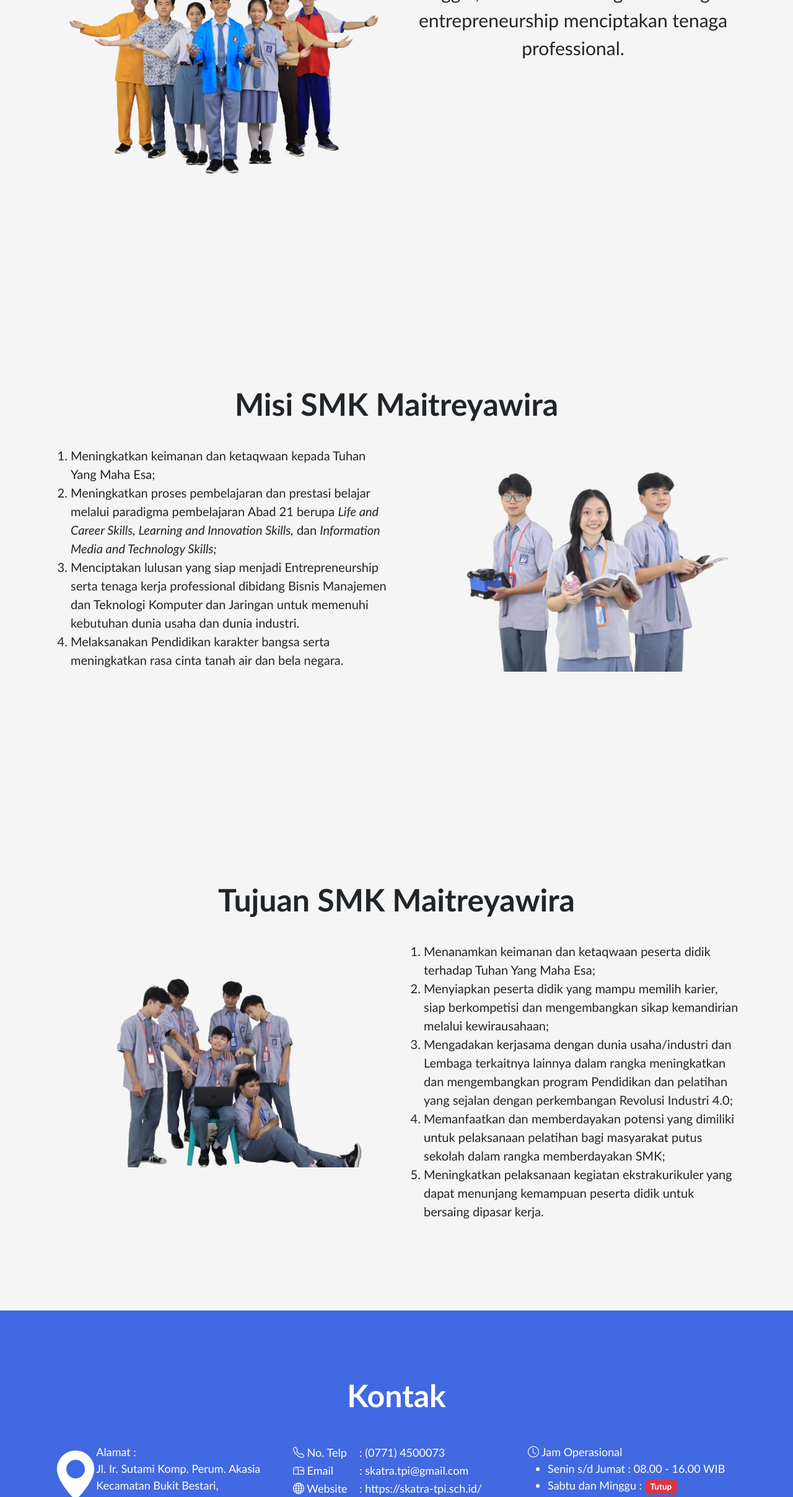
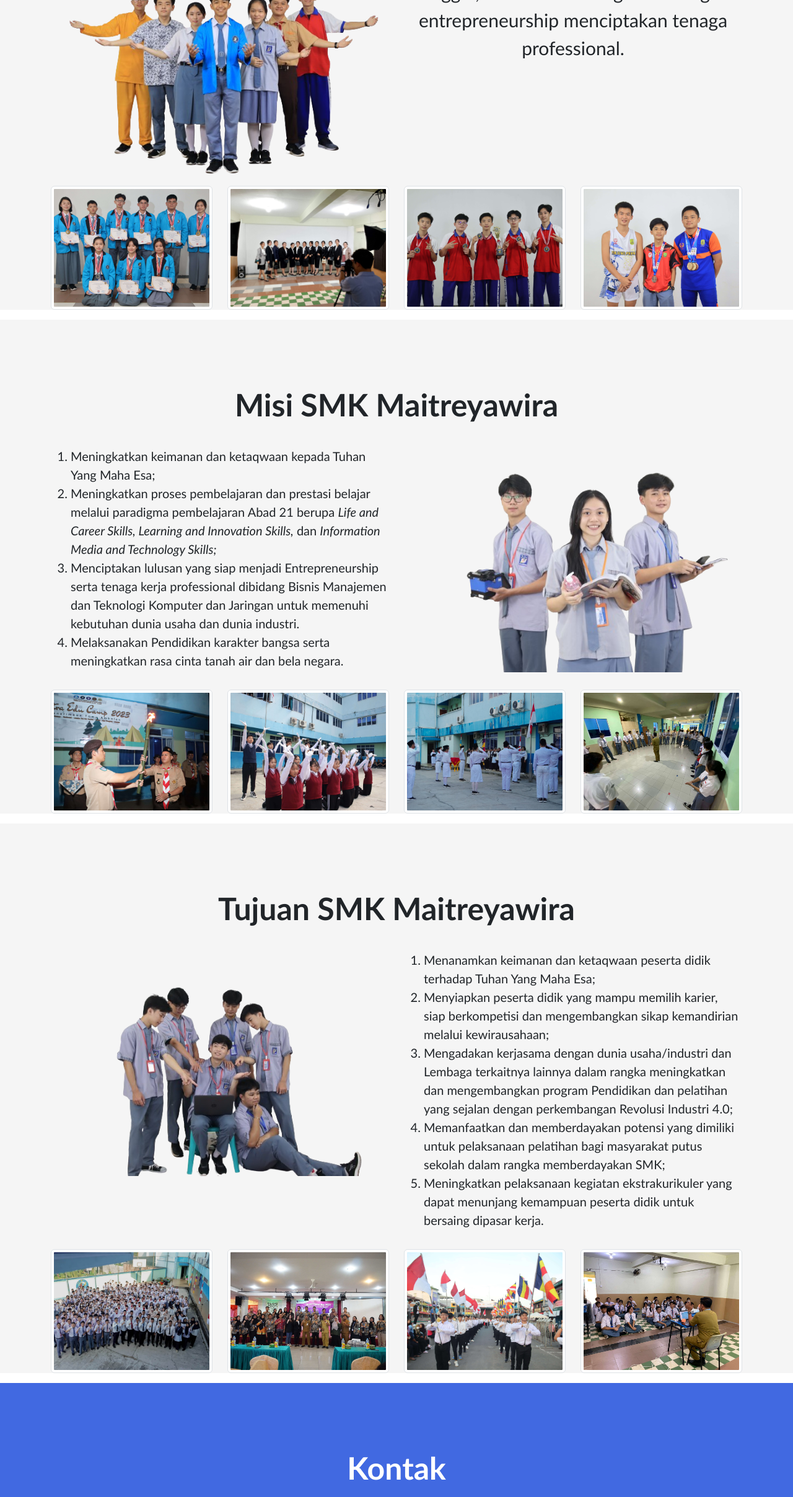
Before and after one commit to Fendyzhang88/smk-main, a plain HTML site: page index.html in a window 1280 px wide. Shown: the part 4196-6612 px from the top of the page at 62% size. Drawn offline with Linux system fonts and the light colour scheme.

Commit message:
perubahan tampilan halaman utama

```diff
--- a/index.html
+++ b/index.html
@@ -181,7 +181,6 @@
 
       #visi {
         background-color: whitesmoke;
-        height: 100%;
       }
 
       #visi .visi {
@@ -211,7 +210,6 @@
 
       #misi {
         background-color: whitesmoke;
-        height: 100%;
       }
 
       #misi .misi {
@@ -239,7 +237,6 @@
 
       #tujuan {
         background-color: whitesmoke;
-        height: 100%;
       }
 
       #tujuan .tujuan {
@@ -260,7 +257,7 @@
           height: auto;
         }
 
-        #tujuan .visi {
+        #tujuan .tujuan {
           font-size: 20px;
           margin-top: 10px;
         }
@@ -618,6 +615,40 @@
             </div>
           </div>
         </div>
+        <div class="row my-3">
+          <div class="col-sm-6 col-lg-3">
+            <img
+              src="gambar/visi1.JPG"
+              class="img-thumbnail rounded"
+              width="100%"
+              style="height: 200px; object-fit: cover"
+            />
+          </div>
+          <div class="col-sm-6 col-lg-3">
+            <img
+              src="gambar/visi2.jpeg"
+              class="img-thumbnail rounded"
+              width="100%"
+              style="height: 200px; object-fit: cover"
+            />
+          </div>
+          <div class="col-sm-6 col-lg-3">
+            <img
+              src="gambar/visi3.JPG"
+              class="img-thumbnail rounded"
+              width="100%"
+              style="height: 200px; object-fit: cover"
+            />
+          </div>
+          <div class="col-sm-6 col-lg-3">
+            <img
+              src="gambar/visi4.JPG"
+              class="img-thumbnail rounded"
+              width="100%"
+              style="height: 200px; object-fit: cover"
+            />
+          </div>
+        </div>
       </div>
     </section>
 
@@ -653,6 +684,40 @@
           </div>
           <div class="col-sm-6">
             <img src="gambar/misi.png" width="100%" />
+          </div>
+        </div>
+        <div class="row my-3">
+          <div class="col-sm-6 col-lg-3">
+            <img
+              src="gambar/misi1.JPG"
+              class="img-thumbnail rounded"
+              width="100%"
+              style="height: 200px; object-fit: cover"
+            />
+          </div>
+          <div class="col-sm-6 col-lg-3">
+            <img
+              src="gambar/misi2.JPG"
+              class="img-thumbnail rounded"
+              width="100%"
+              style="height: 200px; object-fit: cover"
+            />
+          </div>
+          <div class="col-sm-6 col-lg-3">
+            <img
+              src="gambar/misi3.jpg"
+              class="img-thumbnail rounded"
+              width="100%"
+              style="height: 200px; object-fit: cover"
+            />
+          </div>
+          <div class="col-sm-6 col-lg-3">
+            <img
+              src="gambar/misi4.jpeg"
+              class="img-thumbnail rounded"
+              width="100%"
+              style="height: 200px; object-fit: cover"
+            />
           </div>
         </div>
       </div>
@@ -695,6 +760,40 @@
                 </li>
               </ol>
             </div>
+          </div>
+        </div>
+        <div class="row my-3">
+          <div class="col-sm-6 col-lg-3">
+            <img
+              src="gambar/tujuan1.jpg"
+              class="img-thumbnail rounded"
+              width="100%"
+              style="height: 200px; object-fit: cover"
+            />
+          </div>
+          <div class="col-sm-6 col-lg-3">
+            <img
+              src="gambar/tujuan2.JPG"
+              class="img-thumbnail rounded"
+              width="100%"
+              style="height: 200px; object-fit: cover"
+            />
+          </div>
+          <div class="col-sm-6 col-lg-3">
+            <img
+              src="gambar/tujuan3.JPG"
+              class="img-thumbnail rounded"
+              width="100%"
+              style="height: 200px; object-fit: cover"
+            />
+          </div>
+          <div class="col-sm-6 col-lg-3">
+            <img
+              src="gambar/tujuan4.jpeg"
+              class="img-thumbnail rounded"
+              width="100%"
+              style="height: 200px; object-fit: cover"
+            />
           </div>
         </div>
       </div>
@@ -814,16 +913,16 @@
             ></button>
           </div>
           <div class="modal-body">
-            <div class="row d-flex justify-content-center">
+            <div class="row">
               <div class="col-8">
                 <img src="gambar/akl-photoshoot.png" width="100%" />
               </div>
+              <div class="col-4">
+                <img src="gambar/akl.png" width="100%" />
+              </div>
             </div>
             <div class="row">
-              <div class="col-sm-4">
-                <img src="gambar/akl.png" width="100%" />
-              </div>
-              <div class="col-sm-8">
+              <div class="col-sm-12">
                 <p>
                   <b>Akuntansi Keuangan dan Lembaga</b> merupakan salah satu
                   program keahlian dalam kelompok bisnis dan manajemen yang
@@ -873,16 +972,16 @@
             ></button>
           </div>
           <div class="modal-body">
-            <div class="row d-flex justify-content-center">
+            <div class="row">
               <div class="col-8">
                 <img src="gambar/bdp-photoshoot.png" width="100%" />
               </div>
+              <div class="col-4">
+                <img src="gambar/bdp.png" width="100%" />
+              </div>
             </div>
             <div class="row">
-              <div class="col-sm-4">
-                <img src="gambar/bdp.png" width="100%" />
-              </div>
-              <div class="col-sm-8">
+              <div class="col-sm-12">
                 <p>
                   <b>Bisnis Daring dan Pemasaran</b> merupakan salah satu
                   program keahlian dalam kelompok bisnis dan manajemen yang
@@ -931,16 +1030,16 @@
             ></button>
           </div>
           <div class="modal-body">
-            <div class="row d-flex justify-content-center">
+            <div class="row">
               <div class="col-8">
                 <img src="gambar/tkj-photoshoot.png" width="100%" />
               </div>
+              <div class="col-4">
+                <img src="gambar/tkj.png" width="100%" />
+              </div>
             </div>
             <div class="row">
-              <div class="col-sm-4">
-                <img src="gambar/tkj.png" width="100%" />
-              </div>
-              <div class="col-sm-8">
+              <div class="col-sm-12">
                 <p>
                   <b>Teknik Komputer dan Jaringan</b> merupakan salah satu
                   program keahlian dalam kelompok teknologi yang bertujuan untuk
```
Also changed, not shown: gambar/misi1.JPG (added), gambar/misi2.JPG (added), gambar/misi3.jpg (added), gambar/misi4.jpeg (added), gambar/tujuan1.jpg (added), gambar/tujuan2.JPG (added), gambar/tujuan3.JPG (added), gambar/tujuan4.jpeg (added), gambar/visi1.JPG (added), gambar/visi2.jpeg (added), gambar/visi3.JPG (added), gambar/visi4.JPG (added).
